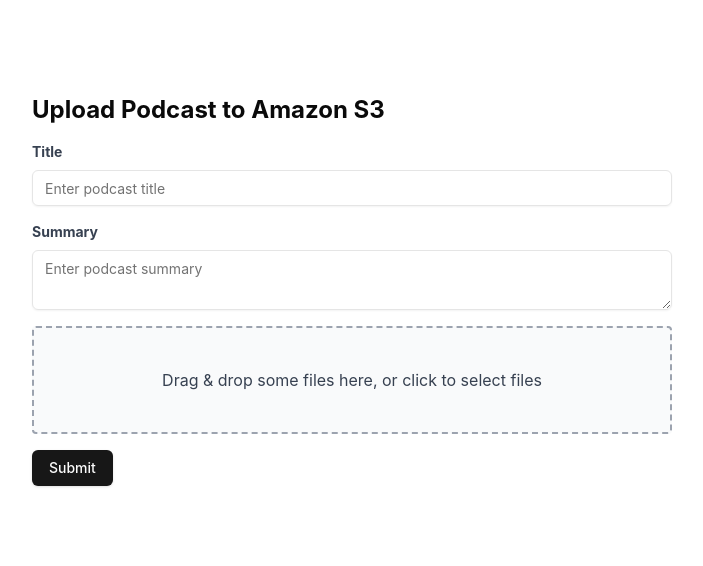
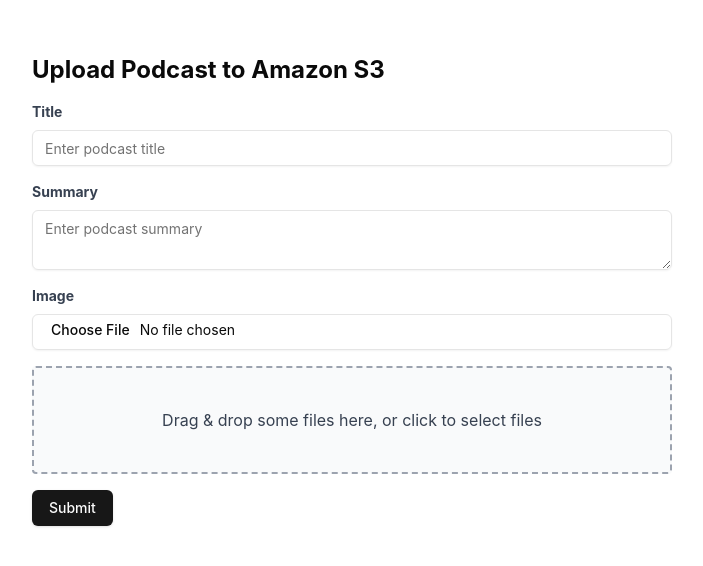
Before and after one commit to dchen024/podcademy, a React (Vite) app in the folder react_s3_frontend/: page / in a window 1280 px wide. Shown: the part 110-676 px from the top of the page, without its empty margins (288-991 px from the left). Built offline with nearby package versions, Linux system fonts and the light colour scheme.

Commit message:
feat: add img upload

```diff
--- a/react_s3_frontend/src/App.tsx
+++ b/react_s3_frontend/src/App.tsx
@@ -17,9 +17,16 @@
   const [title, setTitle] = useState('');
   const [summary, setSummary] = useState('');
   const [files, setFiles] = useState<File[]>([]);
+  const [image, setImage] = useState<File | null>(null);
 
   const handleDrop = (acceptedFiles: File[]) => {
     setFiles(acceptedFiles);
+  };
+
+  const handleImageChange = (event: React.ChangeEvent<HTMLInputElement>) => {
+    if (event.target.files && event.target.files[0]) {
+      setImage(event.target.files[0]);
+    }
   };
 
   const handleSubmit = (event: React.FormEvent) => {
@@ -31,6 +38,9 @@
     files.forEach((file) => {
       formData.append('files', file);
     });
+    if (image) {
+      formData.append('image', image);
+    }
     formData.append('title', title);
     formData.append('summary', summary);
 
@@ -91,6 +101,21 @@
             className='w-full'
           />
         </div>
+        <div className='mb-4'>
+          <label
+            className='block text-gray-700 text-sm font-bold mb-2'
+            htmlFor='image'
+          >
+            Image
+          </label>
+          <Input
+            id='image'
+            type='file'
+            accept='image/*'
+            onChange={handleImageChange}
+            className='w-full'
+          />
+        </div>
         <Dropzone onDrop={handleDrop} />
         {uploading && <p className='mt-4 text-blue-600'>Uploading files...</p>}
         {error && <p className='mt-4 text-red-600'>{error}</p>}
```
Also changed, not shown: 1 other file (tests, documents, lock files or other folders).
